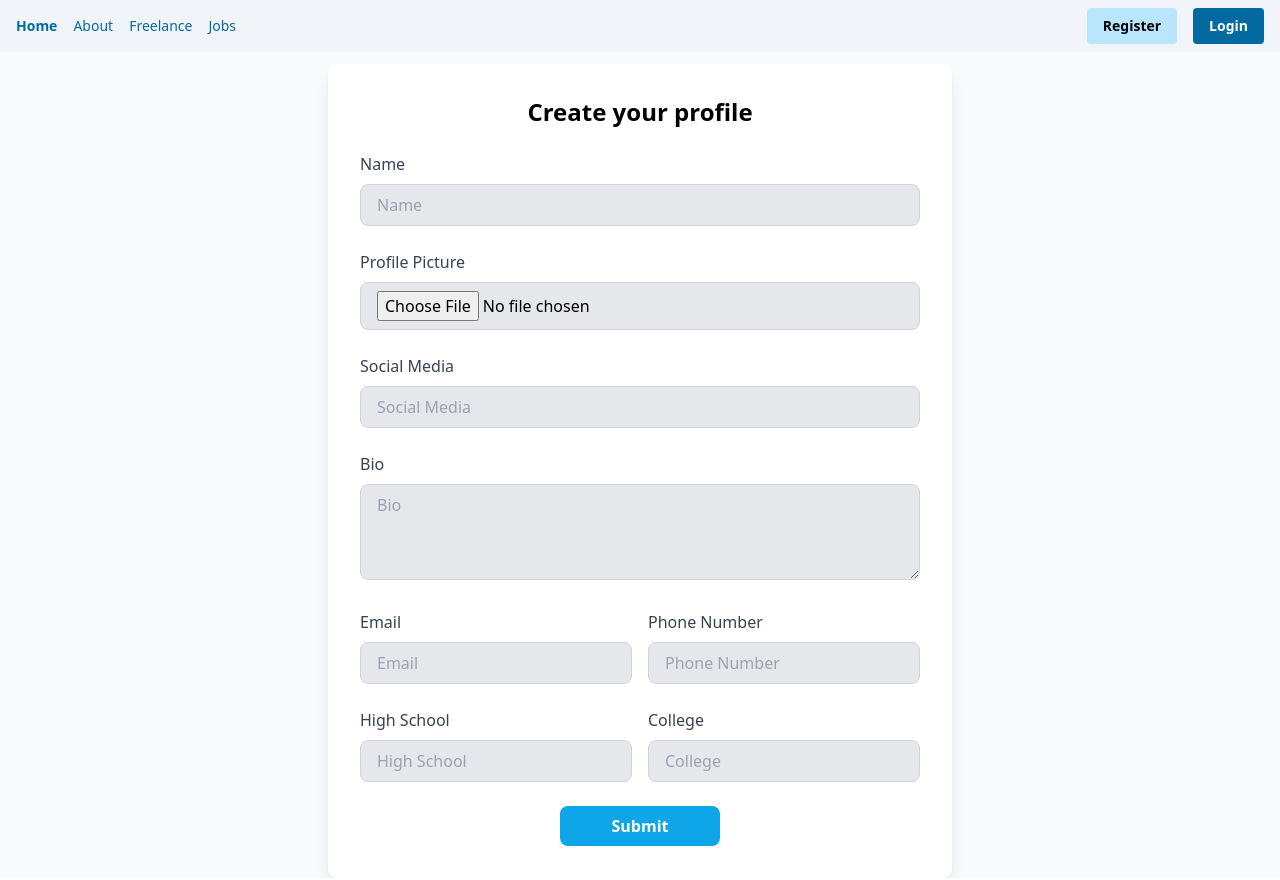
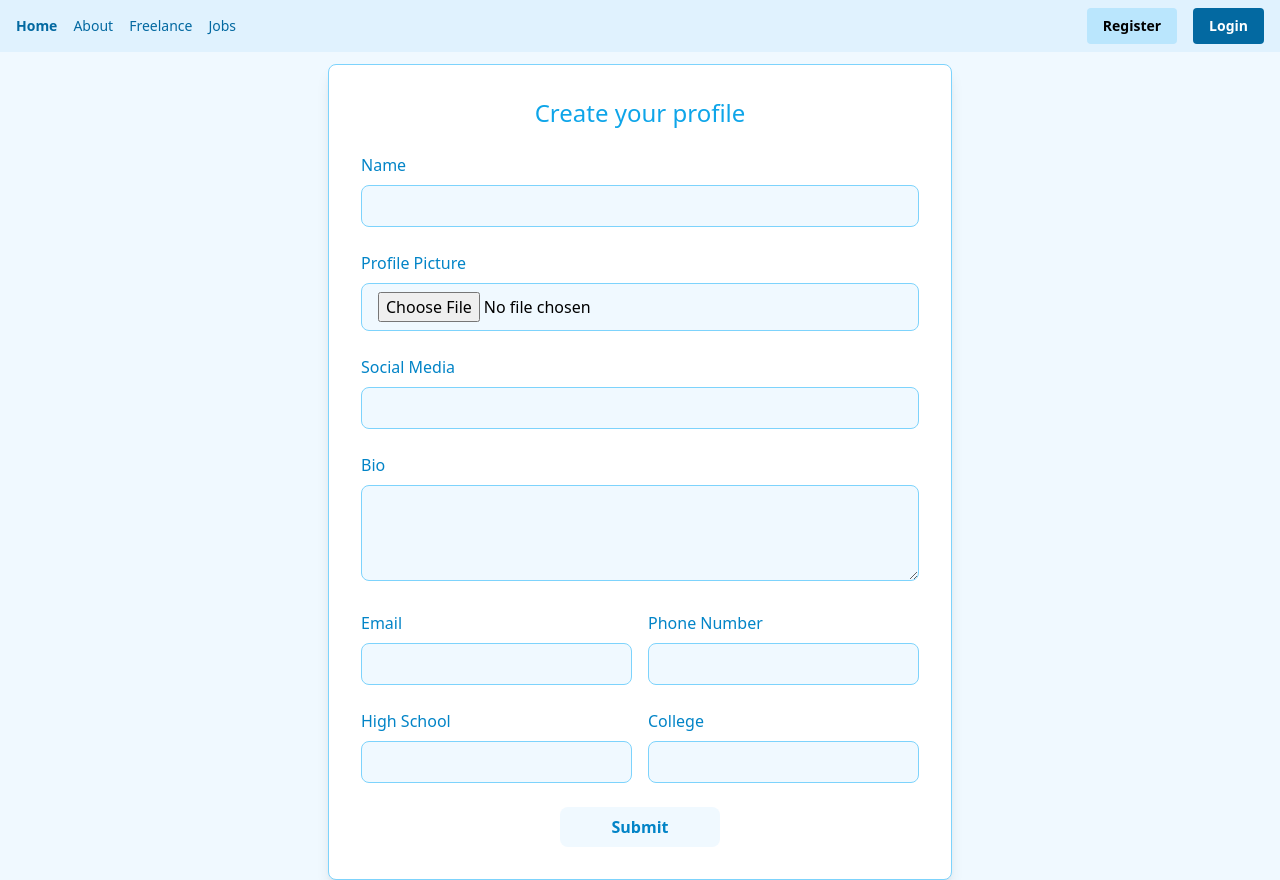
Before and after one commit to zaibutcooler/sorpyit-extension, a Django app: page /create-seekerprofile/ in a window 1280 px wide. Run offline with Django 4.2, Linux system fonts and the light colour scheme; some libraries are stand-ins or nearby versions.

Commit message:
Done styling

```diff
--- a/templates/home/askingcf.html
+++ b/templates/home/askingcf.html
@@ -2,9 +2,9 @@
 
 {% block yield %}
 
-<div class="flex justify-center items-center h-screen">
-  <div class="bg-white shadow-lg rounded-lg p-8 w-80">
-    <h4 class="text-2xl font-bold mb-4 text-center">Choose your profile type</h4>
+<div class="flex justify-center items-center">
+  <div class="bg-sky-100 shadow-lg border border-sky-600 rounded-lg p-8 w-100">
+    <h4 class="text-2xl mb-8 text-center ">Choose your profile type</h4>
     <div class="flex flex-col gap-4">
       <a href="{% url 'seekercreateprofile' %}" class="bg-sky-500 hover:bg-sky-600 text-white font-semibold py-2 px-4 rounded-lg text-center">I'm a Job Seeker</a>
       <a href="{% url 'clientcreateprofile' %}" class="bg-sky-500 hover:bg-sky-600 text-white font-semibold py-2 px-4 rounded-lg text-center">I'm a Client</a>
--- a/templates/home/seeker_create_profile.html
+++ b/templates/home/seeker_create_profile.html
@@ -3,55 +3,55 @@
 {% block yield %}
 
 <div class="flex justify-center items-center">
-  <form action="" method="POST" enctype="multipart/form-data" class="bg-white shadow-lg rounded-lg p-8 w-3/4 lg:w-1/2">
+  <form action="" method="POST" enctype="multipart/form-data" class="bg-white shadow-lg border border-sky-300 rounded-lg p-8 w-3/4 lg:w-1/2">
     {% csrf_token %}
 
-    <h2 class="text-2xl font-bold mb-6 text-center">Create your profile</h2>
+    <h2 class="text-2xl mb-6 text-sky-500 text-center">Create your profile</h2>
 
     <div class="mb-6">
-      <label for="name" class="text-gray-700 block mb-2">Name</label>
-      <input type="text" name="name" placeholder="Name" class="w-full bg-gray-200 border border-gray-300 focus:outline-none focus:ring-2 focus:ring-sky-500 rounded-lg px-4 py-2">
+      <label for="name" class="text-sky-600 block mb-2">Name</label>
+      <input type="text" name="name" class="w-full bg-sky-50 border border-sky-300 focus:outline-none focus:ring-2 focus:ring-sky-500 rounded-lg px-4 py-2">
     </div>
 
     <div class="mb-6">
-      <label for="profile_picture" class="text-gray-700 block mb-2">Profile Picture</label>
-      <input type="file" name="profile_picture" class="w-full bg-gray-200 border border-gray-300 focus:outline-none focus:ring-2 focus:ring-sky-500 rounded-lg px-4 py-2">
+      <label for="profile_picture" class="text-sky-600 block mb-2">Profile Picture</label>
+      <input type="file" name="profile_picture" class="w-full bg-sky-50 border border-sky-300 focus:outline-none focus:ring-2 focus:ring-sky-500 rounded-lg px-4 py-2">
     </div>
 
     <div class="mb-6">
-      <label for="socialmedia" class="text-gray-700 block mb-2">Social Media</label>
-      <input type="text" name="socialmedia" placeholder="Social Media" class="w-full bg-gray-200 border border-gray-300 focus:outline-none focus:ring-2 focus:ring-sky-500 rounded-lg px-4 py-2">
+      <label for="socialmedia" class="text-sky-600 block mb-2">Social Media</label>
+      <input type="text" name="socialmedia" class="w-full bg-sky-50 border border-sky-300 focus:outline-none focus:ring-2 focus:ring-sky-500 rounded-lg px-4 py-2">
     </div>
 
     <div class="mb-6">
-      <label for="bio" class="text-gray-700 block mb-2">Bio</label>
-      <textarea name="bio" placeholder="Bio" class="w-full h-24 bg-gray-200 border border-gray-300 focus:outline-none focus:ring-2 focus:ring-sky-500 rounded-lg px-4 py-2"></textarea>
+      <label for="bio" class="text-sky-600 block mb-2">Bio</label>
+      <textarea name="bio" class="w-full h-24 bg-sky-50 border border-sky-300 focus:outline-none focus:ring-2 focus:ring-sky-500 rounded-lg px-4 py-2"></textarea>
     </div>
 
     <div class="grid grid-cols-2 gap-4 mb-6">
       <div>
-        <label for="email" class="text-gray-700 block mb-2">Email</label>
-        <input type="email" name="email" placeholder="Email" class="w-full bg-gray-200 border border-gray-300 focus:outline-none focus:ring-2 focus:ring-sky-500 rounded-lg px-4 py-2">
+        <label for="email" class="text-sky-600 block mb-2">Email</label>
+        <input type="email" name="email" class="w-full bg-sky-50 border border-sky-300 focus:outline-none focus:ring-2 focus:ring-sky-500 rounded-lg px-4 py-2">
       </div>
       <div>
-        <label for="phonenumber" class="text-gray-700 block mb-2">Phone Number</label>
-        <input type="text" name="phonenumber" placeholder="Phone Number" class="w-full bg-gray-200 border border-gray-300 focus:outline-none focus:ring-2 focus:ring-sky-500 rounded-lg px-4 py-2">
+        <label for="phonenumber" class="text-sky-600 block mb-2">Phone Number</label>
+        <input type="text" name="phonenumber" class="w-full bg-sky-50 border border-sky-300 focus:outline-none focus:ring-2 focus:ring-sky-500 rounded-lg px-4 py-2">
       </div>
     </div>
 
     <div class="grid grid-cols-2 gap-4 mb-6">
       <div>
-        <label for="highschool" class="text-gray-700 block mb-2">High School</label>
-        <input type="text" name="highschool" placeholder="High School" class="w-full bg-gray-200 border border-gray-300 focus:outline-none focus:ring-2 focus:ring-sky-500 rounded-lg px-4 py-2">
+        <label for="highschool" class="text-sky-600 block mb-2">High School</label>
+        <input type="text" name="highschool" class="w-full bg-sky-50 border border-sky-300 focus:outline-none focus:ring-2 focus:ring-sky-500 rounded-lg px-4 py-2">
       </div>
       <div>
-        <label for="college" class="text-gray-700 block mb-2">College</label>
-        <input type="text" name="college" placeholder="College" class="w-full bg-gray-200 border border-gray-300 focus:outline-none focus:ring-2 focus:ring-sky-500 rounded-lg px-4 py-2">
+        <label for="college" class="text-sky-600 block mb-2">College</label>
+        <input type="text" name="college" class="w-full bg-sky-50 border border-sky-300 focus:outline-none focus:ring-2 focus:ring-sky-500 rounded-lg px-4 py-2">
       </div>
     </div>
 
     <div class="flex justify-center">
-      <input type="submit" value="Submit" class="w-40 bg-sky-500 hover:bg-sky-600 text-white font-semibold py-2 px-4 rounded-lg">
+      <input type="submit" value="Submit" class="w-40 bg-sky-50 hover:bg-sky-500 text-sky-600 font-semibold py-2 px-4 rounded-lg">
     </div>
   </form>
 </div>
--- a/templates/layout.html
+++ b/templates/layout.html
@@ -6,7 +6,7 @@
   <script src="https://cdn.tailwindcss.com"></script>
   <title>Dream Shoku</title>
 </head>
-<body style="background-color: #f8fafc;">
+<body style="background-color: #f0f9ff;">
 
 {% include 'navbar.html' %}
 
--- a/templates/navbar.html
+++ b/templates/navbar.html
@@ -1,4 +1,4 @@
-<div class="bg-slate-100 py-2 fixed top-0 left-0 right-0 z-10">
+<div class="bg-sky-100 py-2 fixed top-0 left-0 right-0 z-10">
   <nav class="flex justify-between items-center container mx-auto px-4">
     <div class="flex items-center">
       <a href="{% url 'root'%}" class="text-sky-700 text-sm hover:text-sky-900 mr-4"><strong>Home</strong></a>
```
Also changed, not shown: templates/home/client_create_profile.html (+15 -15 lines).
